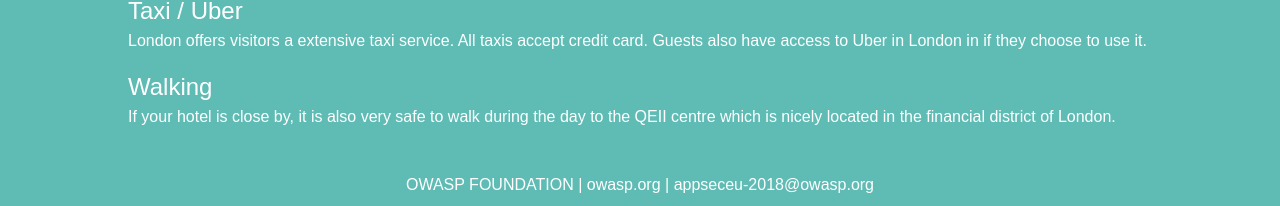
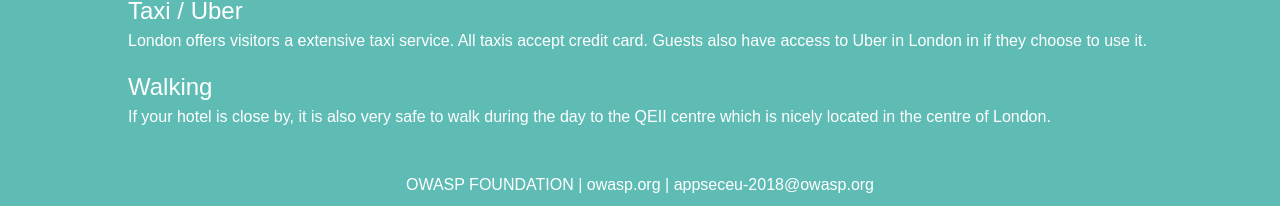
Before and after one commit to OWASP/AppSecEurope2018, a Jekyll site: the page built from london/how-to-get-there.md, in a window 1280 px wide. Shown: the part 1505-1711 px from the top of the page. Built offline with Jekyll 4.4.1, drawn with Linux system fonts in a browser that asks for light colours; some web fonts are replaced.

Commit message:
Location correction

```diff
--- a/london/how-to-get-there.md
+++ b/london/how-to-get-there.md
@@ -48,6 +48,6 @@ London offers visitors a extensive taxi service.  All taxis accept credit card.
 
 ### Walking
 
-If your hotel is close by, it is also very safe to walk during the day to the QEII centre which is nicely located in the financial district of London.
+If your hotel is close by, it is also very safe to walk during the day to the QEII centre which is nicely located in the centre of London.
 
 </section>
```
